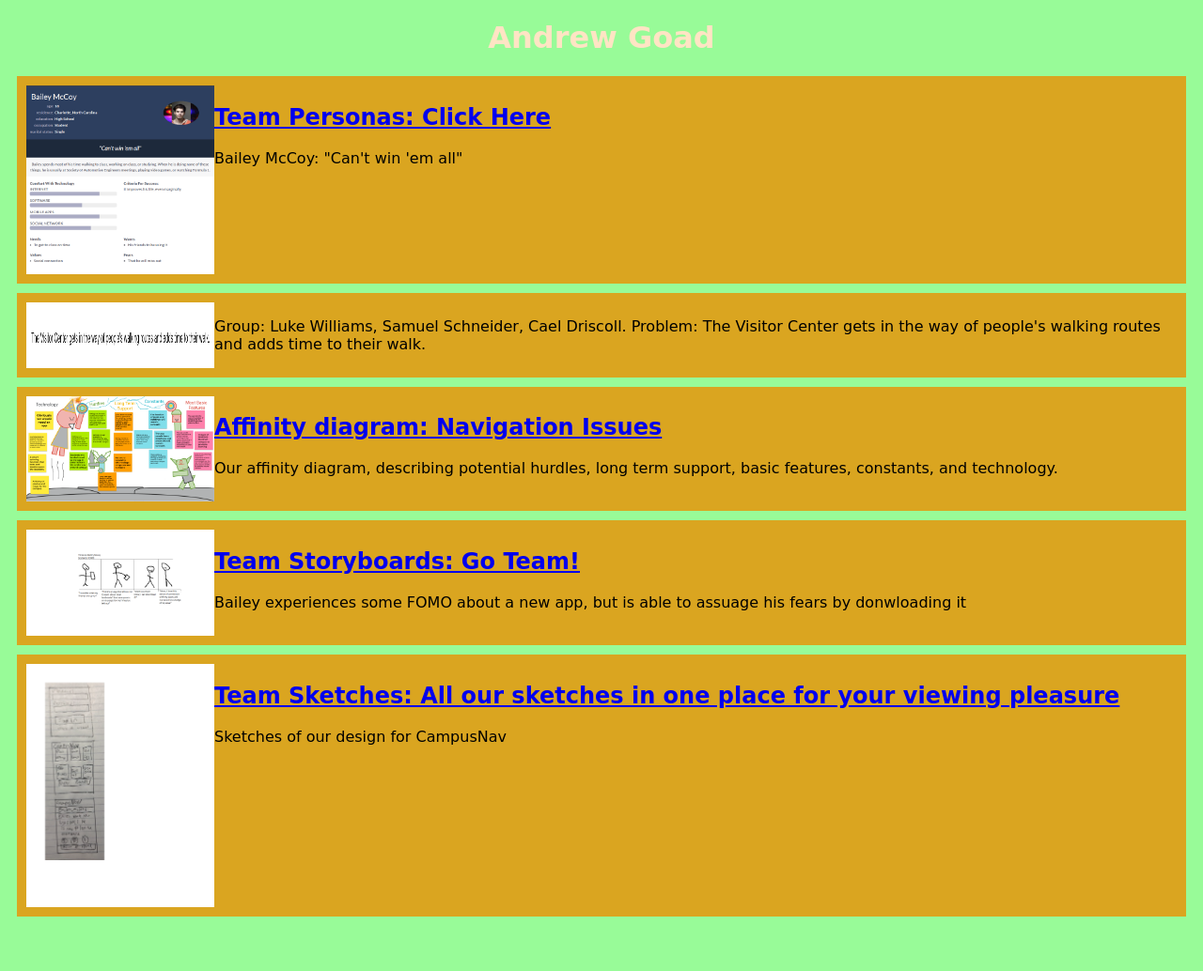
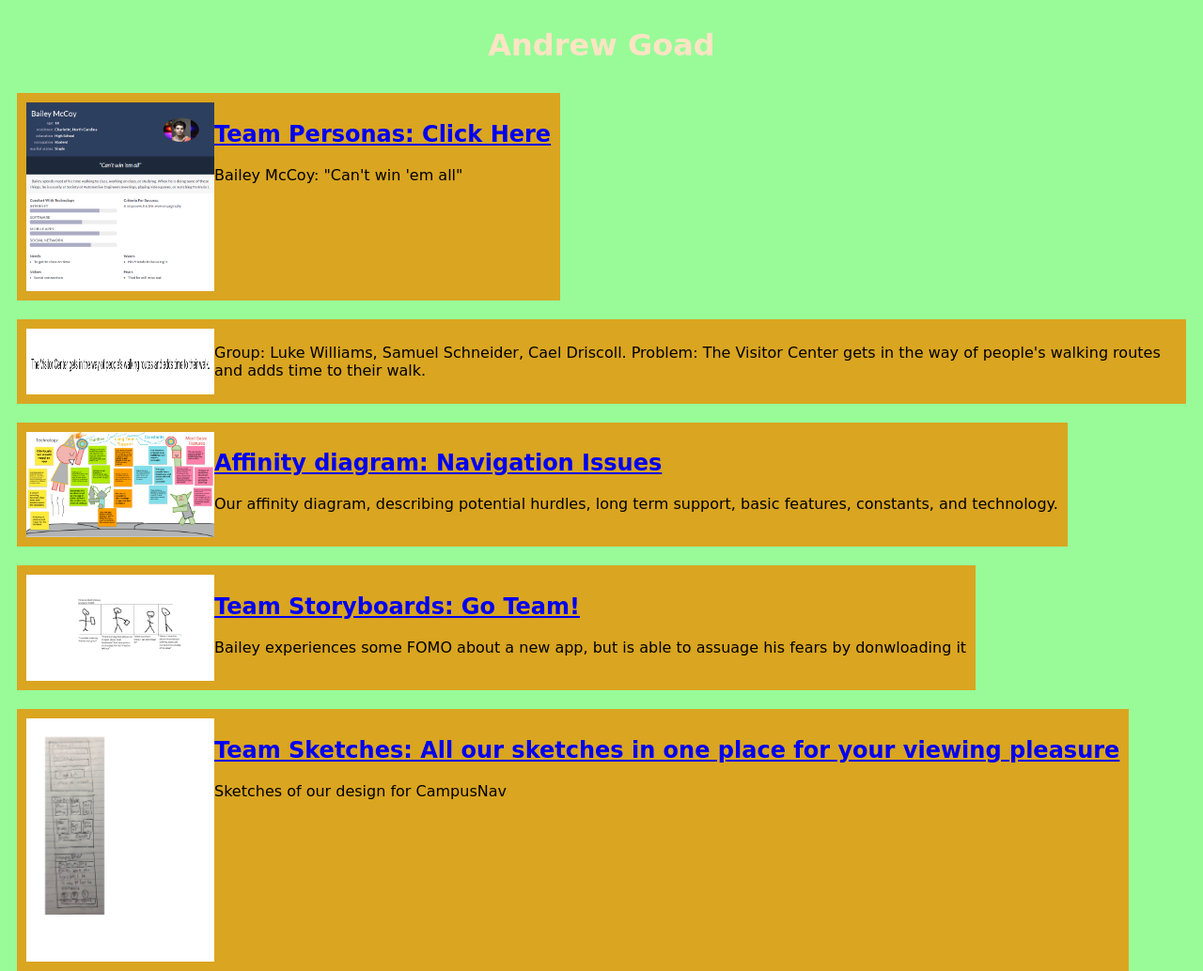
Before and after one commit to andrew-on-github/andrew-on-github.github.io, a plain HTML site: page index.html in a window 1280 px wide. Shown: the whole page at 94% size. Before the commit the page ends 986 px from the top, so only its background shows below. Drawn offline with Linux system fonts and the light colour scheme.

Commit message:
Update styles.css

```diff
--- a/styles.css
+++ b/styles.css
@@ -1,11 +1,15 @@
 body {
   background-color: palegreen;
   font-family: cursive;
+  display: flex;
+  flex-wrap: wrap;
 }
 
 h1 {
   color: bisque;
   text-align: center;
+  width: 100%;
+  display: block;
 }
 
 .assign {
```
